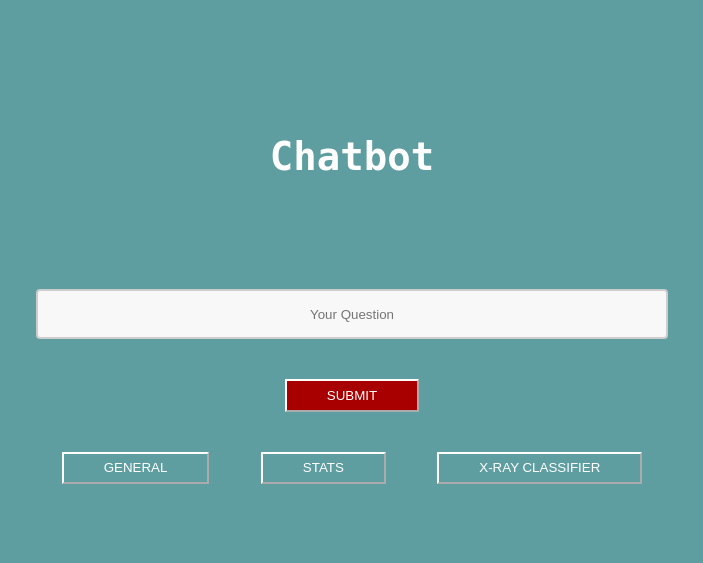
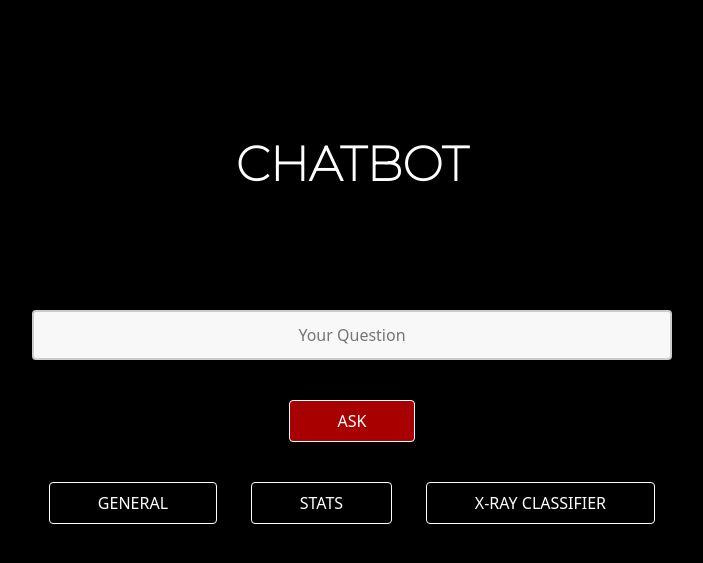
Before and after one commit to saloni-rakholiya/chatbot, a Flask app: page / in a window 1280 px wide. Shown: the top 563 px of the page, without its empty margins (288-991 px from the left). Run offline with Flask 2, Linux system fonts and the light colour scheme; parts of the project's set-up code (start-up, migrations or seed data) failed here and were passed over.

Commit message:
(feat): UI

```diff
--- a/app.py
+++ b/app.py
@@ -8,38 +8,60 @@ from tensorflow import keras
 from sklearn.preprocessing import LabelEncoder
 from time import time
 import json
+from keras.models import model_from_json
 import numpy as np
-from tensorflow import keras
 import nltk
 nltk.download('punkt')
+nltk.download('stopwords')
+from nltk.corpus import stopwords
+from nltk.tokenize import word_tokenize
 import pickle
 from nltk.stem.lancaster import LancasterStemmer
 stemmer = LancasterStemmer()
 import time
 from chest_xray_predictor import predict_xray
 
-# with open('data/intents.json') as file:
-#     data = json.load(file)
+with open('data/intents.json') as file:
+    data = json.load(file)
+
+punc_list=['.','/','"','-','?',',',"'"]
 covid_vars=["COVID", "Corona", "Coronavirus", "COVID-19"]
-# def chat_reply(s):
-#     model = keras.models.load_model('model/covid_chatbot_model')
-#     with open('model/tokenizer.pickle', 'rb') as handle:
-#         tokenizer = pickle.load(handle)
-#     with open('model/label_encoder.pickle', 'rb') as enc:
-#         lbl_encoder = pickle.load(enc)
-#     max_len = 20
-#     inp = s
-#     s=' '.join([stemmer.stem(i.lower()) for i in nltk.word_tokenize(inp)])
-#     inp=s.lower()
-#     inp=inp.replace("covid-19","covid").replace("coronavirus","covid").replace("corona","covid").replace("covid19","covid").replace("virus","covid")
-#     reply=""
-#     result = model.predict(keras.preprocessing.sequence.pad_sequences(tokenizer.texts_to_sequences([inp]),truncating='post', maxlen=max_len))
-#     tag = lbl_encoder.inverse_transform([np.argmax(result)])
-#     for i in data['intents']:
-#         if i['tag'] == tag:
-#             reply+=str(np.random.choice(i['responses']))
-#     reply.replace("covid",np.random.choice(covid_vars))
-#     return reply
+exclude_list=["not","nor","don't","what","how","are","you"]
+expression_list=['.','!','!!']
+stop_words = [i for i in stopwords.words('english') if (i not in exclude_list)]
+
+def preprocess(example_sent):
+  example_sent=example_sent.replace("covid-19","covid").replace("coronavirus","covid").replace("corona","covid").replace("covid19","covid").replace("virus","covid")
+  word_tokens = word_tokenize(example_sent)
+  filtered_sentence = [stemmer.stem(w) for w in word_tokens if not w.lower() in stop_words]
+  filtered_sentence = []
+  for w in word_tokens:
+      if w not in stop_words:
+          filtered_sentence.append(w)
+  for i in punc_list:
+    if i in filtered_sentence:
+      filtered_sentence.remove(i)
+  return ' '.join(filtered_sentence)
+
+
+def chat_reply(s):
+    model = keras.models.load_model('model/model_lstm/lstm_covid_chatbot_model')
+    with open('model/model_lstm/tokenizer_lstm.pickle', 'rb') as handle:
+        tokenizer = pickle.load(handle)
+    with open('model/model_lstm/label_encoder_lstm.pickle', 'rb') as enc:
+        lbl_encoder = pickle.load(enc)
+    max_len = 50
+    inp=preprocess(s)
+    inp=s.lower()
+    reply=""
+    result = model.predict(keras.preprocessing.sequence.pad_sequences(tokenizer.texts_to_sequences([inp]),truncating='post', maxlen=max_len))
+    tag = lbl_encoder.inverse_transform([np.argmax(result)])
+    for i in data['intents']:
+        if i['tag'] == tag:
+            reply+=str(np.random.choice(i['responses']))
+            reply+=np.random.choice(expression_list)
+    reply.replace("covid",np.random.choice(covid_vars))
+    return reply
 
 UPLOAD_FOLDER = 'uploads'
 app=Flask(__name__)
@@ -49,8 +71,7 @@ app.config['UPLOAD_FOLDER'] = UPLOAD_FOLDER
 def index():
     if request.method =="POST":
         strin=request.form.get("strin")
-        print(strin)
-        # return render_template("index.html", ans=chat_reply(strin))
+        return render_template("index.html", ans=chat_reply(strin))
     return render_template("index.html", ans="")
 
 @app.route('/xray_classifier', methods=["GET", "POST"])
--- a/templates/index.html
+++ b/templates/index.html
@@ -2,10 +2,15 @@
 <html lang="en">
 <head>
     <meta charset="UTF-8">
+    <link href="https://cdn.jsdelivr.net/npm/bootstrap@5.0.2/dist/css/bootstrap.min.css" rel="stylesheet" integrity="sha384-EVSTQN3/azprG1Anm3QDgpJLIm9Nao0Yz1ztcQTwFspd3yD65VohhpuuCOmLASjC" crossorigin="anonymous">
+    <link rel="preconnect" href="https://fonts.googleapis.com">
+    <link rel="preconnect" href="https://fonts.gstatic.com" crossorigin>
+    <link href="https://fonts.googleapis.com/css2?family=Montserrat:wght@100&display=swap" rel="stylesheet">
+
     <style>
         .body {
             /* background-image: url("/static/bg.jpeg"); */
-            background-color: cadetblue;
+            background-color: black;
             align-items: center;
             background-position: center;
             background-repeat: no-repeat;
@@ -76,14 +81,22 @@
             animation: typing 2s steps(8), blink .5s step-end infinite alternate;
             white-space: nowrap;
             overflow: hidden;
-            font-family: monospace;
-            font-family: monospace;
+            font-family: 'Montserrat', sans-serif;
             margin: auto;
             color: white;
             font-weight: bolder;
             text-align: center;
             margin-top: 10%;
             font-size: 300%;
+        }
+        .ansclass{
+            font-family: monospace;
+            margin: auto;
+            margin-top: 30px;
+            color: white;
+            font-weight: bold;
+            text-align: center;
+            font-size: 100%;
         }
         @keyframes typing {
             from {
@@ -119,13 +132,13 @@
 
 </head>
 <body class="body">
-    <div class="heading">Chatbot</div>
+    <div class="heading">CHATBOT</div>
     <form method="POST" class="formm">
         <input placeholder="Your Question" class="textarea" type="text" name="strin" id="strin">
-        <input class="btn" style="background-color: rgb(168, 0, 0);" type="submit" name="submit" id="submit">
+        <div class="ansclass">{{ans}}</div>
+        <input class="btn" value="Ask" style="background-color: rgb(168, 0, 0);" type="submit" name="submit" id="submit">
     </form>
-    <div>{{ans}}<div>
-    <!-- <a href="/application" class="appli">Go to Application</a> -->
+
     <div class="btndiv">
     <button class="btn">General</button>
     <button class="btn">Stats</button>
```
Also changed, not shown: templates/xray_classifier.html (+22 -10 lines).
